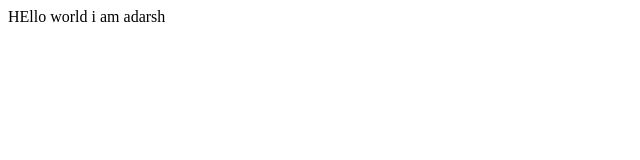
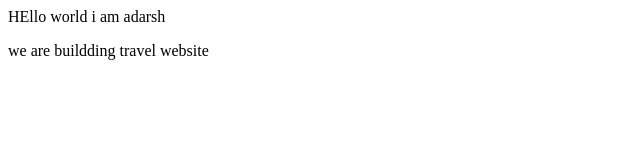
Before and after one commit to Soham-Donode/Travel_website, a plain HTML site: page index.html in a window 1280 px wide. Shown: the whole page, without its empty margins (0-640 px from the left). Drawn offline with Linux system fonts and the light colour scheme.

Commit message:
added a p tag

```diff
--- a/index.html
+++ b/index.html
@@ -7,5 +7,6 @@
 </head>
 <body>
     HEllo world i am adarsh
+    <p>we are buildding travel website</p>
 </body>
 </html>
```
